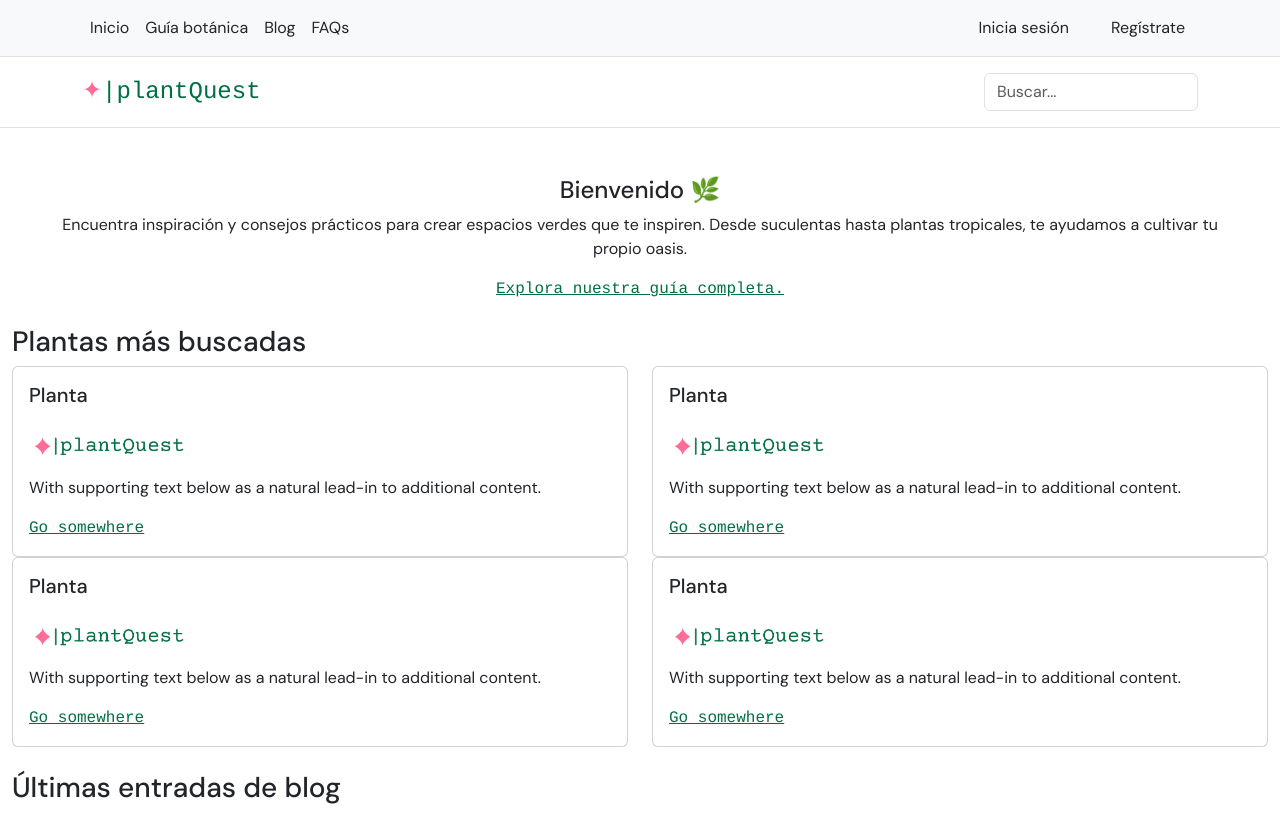
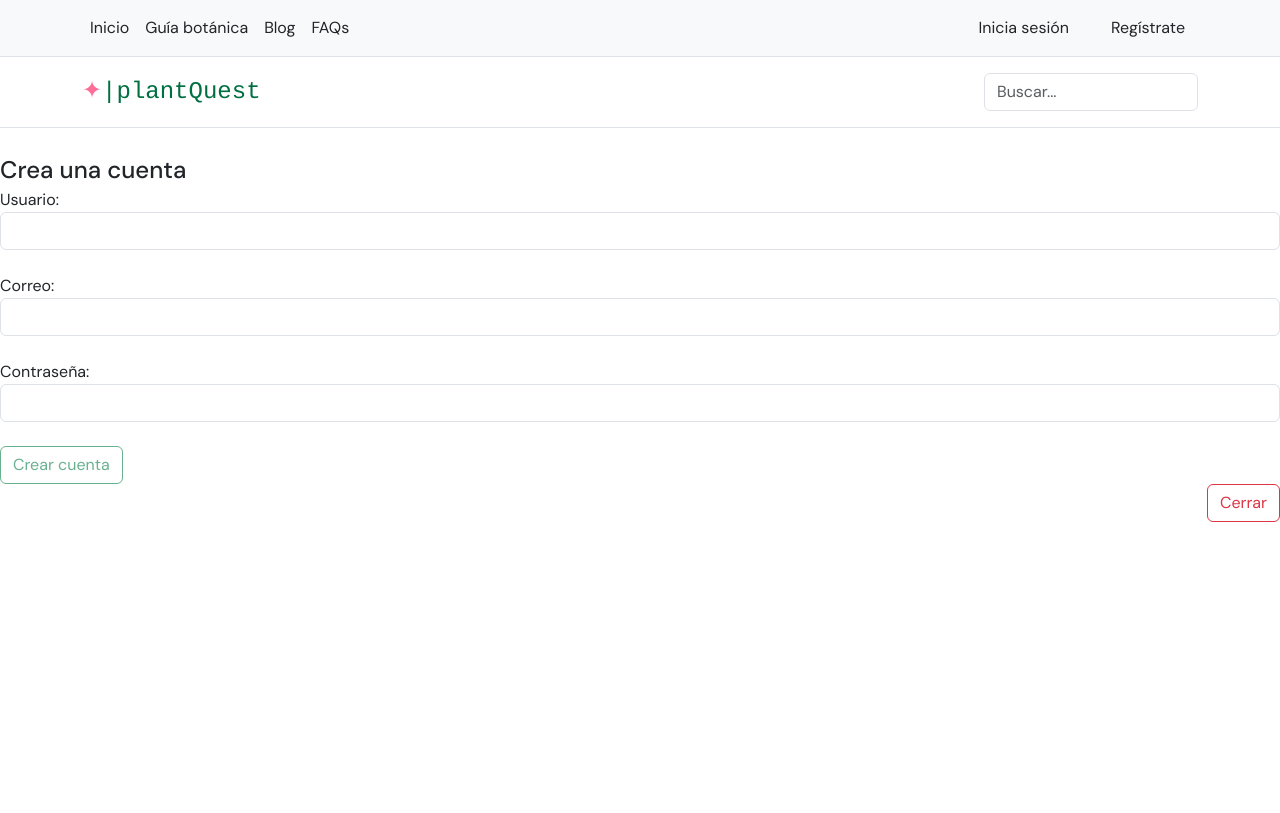
Before and after one commit to cmardom/plantquest_back, an Angular app in the folder src/main/angular/app-front/: page /singin in a window 1280 px wide. Before the commit this address led to /home. Built offline with nearby package versions, Linux system fonts and the light colour scheme.

Commit message:
login funciona - falta redireccionar

```diff
--- a/src/main/angular/app-front/src/app/app.routes.ts
+++ b/src/main/angular/app-front/src/app/app.routes.ts
@@ -2,11 +2,14 @@ import { Routes } from '@angular/router';
 import {LandingComponent} from "./landing/landing.component";
 import {GuiaComponent} from "./guia/guia.component";
 import {LoginComponent} from "./login/login.component";
+import {SigninComponent} from "./signin/signin.component";
 
 export const routes: Routes = [
   {path:'home', component: LandingComponent},
   {path:'guia', component: GuiaComponent},
   {path: 'login', component: LoginComponent},
+  {path: 'singin', component: SigninComponent},
+
   //{path:'campings/nuevo', component: CampingsFormularioComponent},
   //{path:'campings/:id', component: CampingsFormularioComponent},
   {path:'**', pathMatch:'full', redirectTo: 'home'}
--- a/src/main/angular/app-front/src/app/header/header.component.html
+++ b/src/main/angular/app-front/src/app/header/header.component.html
@@ -15,8 +15,8 @@
 
       <li class="nav-item"><a href="#" class="nav-link link-dark px-2"></a></li>
 
-      <button type="button" class="btn" (click)="open(content)">Regístrate</button>
-      <ng-template #content let-modal2>
+      <button type="button" class="btn" (click)="open(content2)">Regístrate</button>
+      <ng-template #content2 let-modal2>
         <app-signin #modal2></app-signin>
       </ng-template>
 
--- a/src/main/angular/app-front/src/app/login/login.component.html
+++ b/src/main/angular/app-front/src/app/login/login.component.html
@@ -10,24 +10,26 @@
                name="email" required
                [(ngModel)]="usuario.email">
       </div>
+      <br>
       <div class="form-group">
         <label for="password">Contraseña:</label>
         <input type="password" class="form-control" id="password" name="password"
                required [(ngModel)]="usuario.password">
       </div>
-      <button type="submit" class="btn btn-primary" [disabled]="!loginForm.form.valid">Iniciar
+      <br>
+      <button type="submit" class="btn btn-outline-success" [disabled]="!loginForm.form.valid">Iniciar
         sesión</button>
     </form>
   </div>
   <div class="modal-body">
-    <p>¿No tienes cuenta? </p>
-
-    <li class="nav-item"><a [routerLink]="['/signin']" href="#signin" class="nav-link link-dark px-2">Crea una cuenta</a></li>
-
-
+    ¿No tienes cuenta?
+    <button type="button" class="botonCustom" (click)="closeModal()" (click)="open(content2) ">Regístrate aquí</button>
+    <ng-template #content2 let-modal2>
+      <app-signin #modal2></app-signin>
+    </ng-template>
   </div>
 
   <div class="modal-footer">
-    <button type="button" class="btn btn-outline-dark"
-            (click)="closeModal()">Close</button>
+    <button type="button" class="btn btn-outline-danger"
+            (click)="closeModal()">Cerrar</button>
   </div>
--- a/src/main/angular/app-front/src/app/login/login.component.scss
+++ b/src/main/angular/app-front/src/app/login/login.component.scss
@@ -1,6 +1,13 @@
+*{
+  font-family: "DM Sans", sans-serif;
+}
+
 .botonCustom{
   font-family: Courier;
   color: #006F42;
+  background: none;
+  border: none;
+
 
 
 }
--- a/src/main/angular/app-front/src/app/login/login.component.ts
+++ b/src/main/angular/app-front/src/app/login/login.component.ts
@@ -5,6 +5,8 @@ import {NgbModal, NgbModalRef} from "@ng-bootstrap/ng-bootstrap";
 import {UsuarioService} from "../services/usuario.service";
 import {Usuario} from "../interfaces/usuario";
 import {RouterLink} from "@angular/router";
+import {SigninComponent} from "../signin/signin.component";
+import {open} from "node:fs";
 
 @Component({
   selector: 'app-login',
@@ -13,6 +15,7 @@ import {RouterLink} from "@angular/router";
   imports: [
     FormsModule,
     RouterLink,
+    SigninComponent,
 
   ],
   styleUrls: ['./login.component.scss']
@@ -36,12 +39,16 @@ export class LoginComponent implements OnInit
 
   }
 
+
   ngOnInit():
     void {
   }
 
-  openModal() {
-    this.modal = this.modalService.open(TemplateRef);
+
+
+  open(content: any)
+  {
+    this.modalService.open(content);
   }
 
   closeModal() {
@@ -65,7 +72,7 @@ export class LoginComponent implements OnInit
     this.usuarioService.login(this.usuario).subscribe({
 
       next: (data) => {
-        console.log(data);
+        console.log(data + "despues de next");
         this.usuario.dtype = data.dtype;
         this.usuario.id = data.id;
         this.usuario.email = data.email;
@@ -83,6 +90,4 @@ export class LoginComponent implements OnInit
   }
 
 
-
-
 }
--- a/src/main/angular/app-front/src/app/services/usuario.service.ts
+++ b/src/main/angular/app-front/src/app/services/usuario.service.ts
@@ -14,6 +14,8 @@ export class UsuarioService {
   constructor(private http: HttpClient) {}
 
   login(usuario: Usuario): Observable<Usuario> {
+    console.log("email en usuarioservice.login > " + usuario.email);
+    console.log("url >" + this.apiUrl)
     // @ts-ignore
     return this.http.post(this.apiUrl + "/login", usuario);
   }
--- a/src/main/angular/app-front/src/app/signin/signin.component.html
+++ b/src/main/angular/app-front/src/app/signin/signin.component.html
@@ -5,25 +5,28 @@
 <div class="modal-body">
   <form #loginForm="ngForm" (ngSubmit)="onSubmit(loginForm)">
     <div class="form-group">
-      <label for="email">Usuario:</label>
-      <input type="email" class="form-control" id="email"
-             name="email" required
+      <label for="nombre">Usuario:</label>
+      <input type="nombre" class="form-control" id="nombre"
+             name="nombre" required
              [(ngModel)]="usuario.nombre">
     </div>
+    <br>
     <div class="form-group">
-      <label for="password">Correo:</label>
-      <input type="password" class="form-control" id="email" name="email"
+      <label for="email">Correo:</label>
+      <input type="email" class="form-control" id="email" name="email"
              required [(ngModel)]="usuario.email">
     </div>
+    <br>
     <div class="form-group">
       <label for="password">Contraseña:</label>
       <input type="password" class="form-control" id="password" name="password"
              required [(ngModel)]="usuario.password">
     </div>
-    <button type="submit" class="btn btn-primary" [disabled]="!loginForm.form.valid">Crear cuenta</button>
+    <br>
+    <button type="submit" class="btn btn-outline-success" [disabled]="!loginForm.form.valid">Crear cuenta</button>
   </form>
 </div>
 <div class="modal-footer">
-  <button type="button" class="btn btn-outline-dark"
-          (click)="closeModal()">Close</button>
+  <button type="button" class="btn btn-outline-danger"
+          (click)="closeModal()">Cerrar</button>
 </div>
--- a/src/main/angular/app-front/src/app/signin/signin.component.scss
+++ b/src/main/angular/app-front/src/app/signin/signin.component.scss
@@ -0,0 +1,3 @@
+*{
+  font-family: "DM Sans", sans-serif;
+}
```
Also changed, not shown: 2 other files (tests, documents, lock files or other folders).
